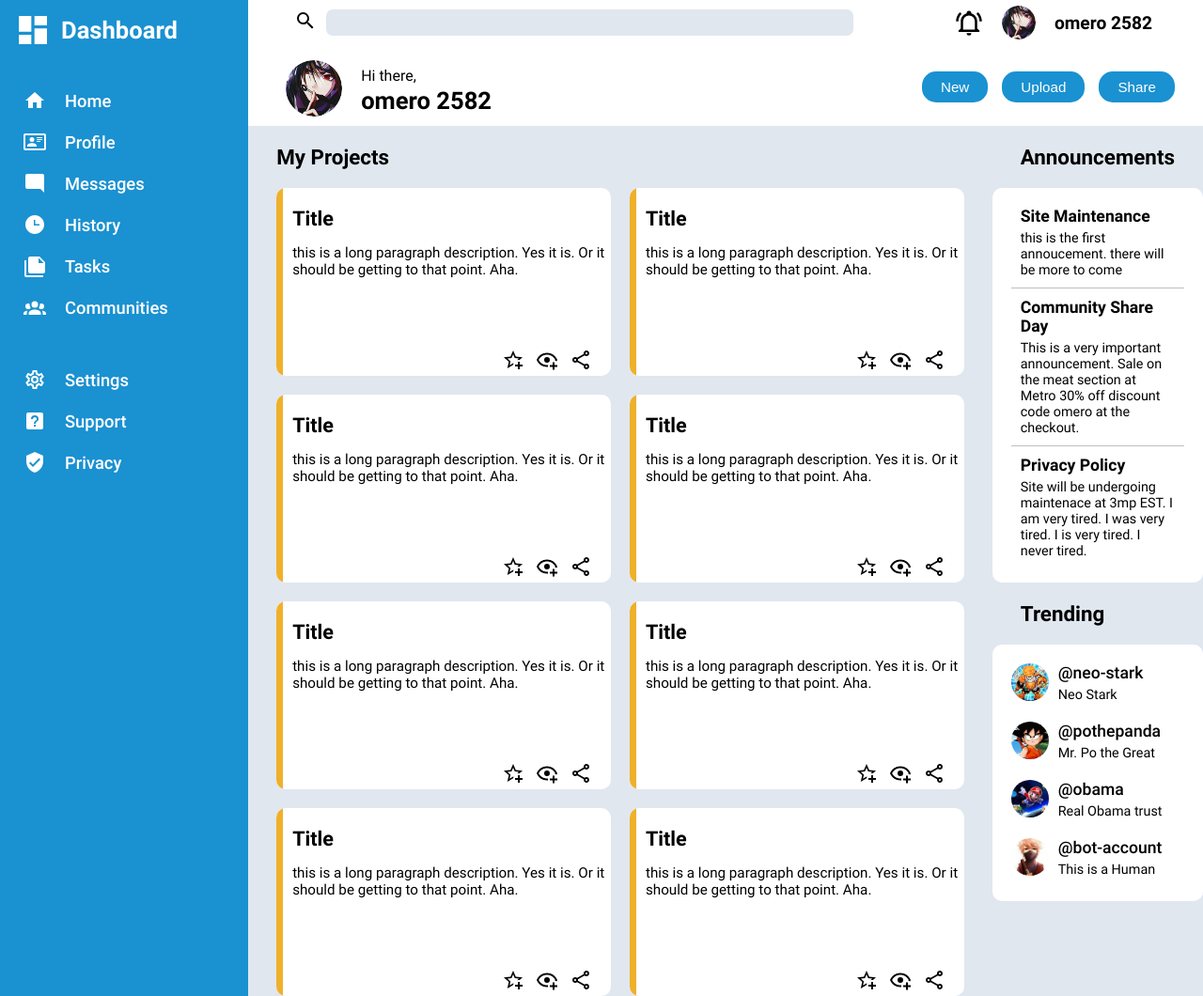
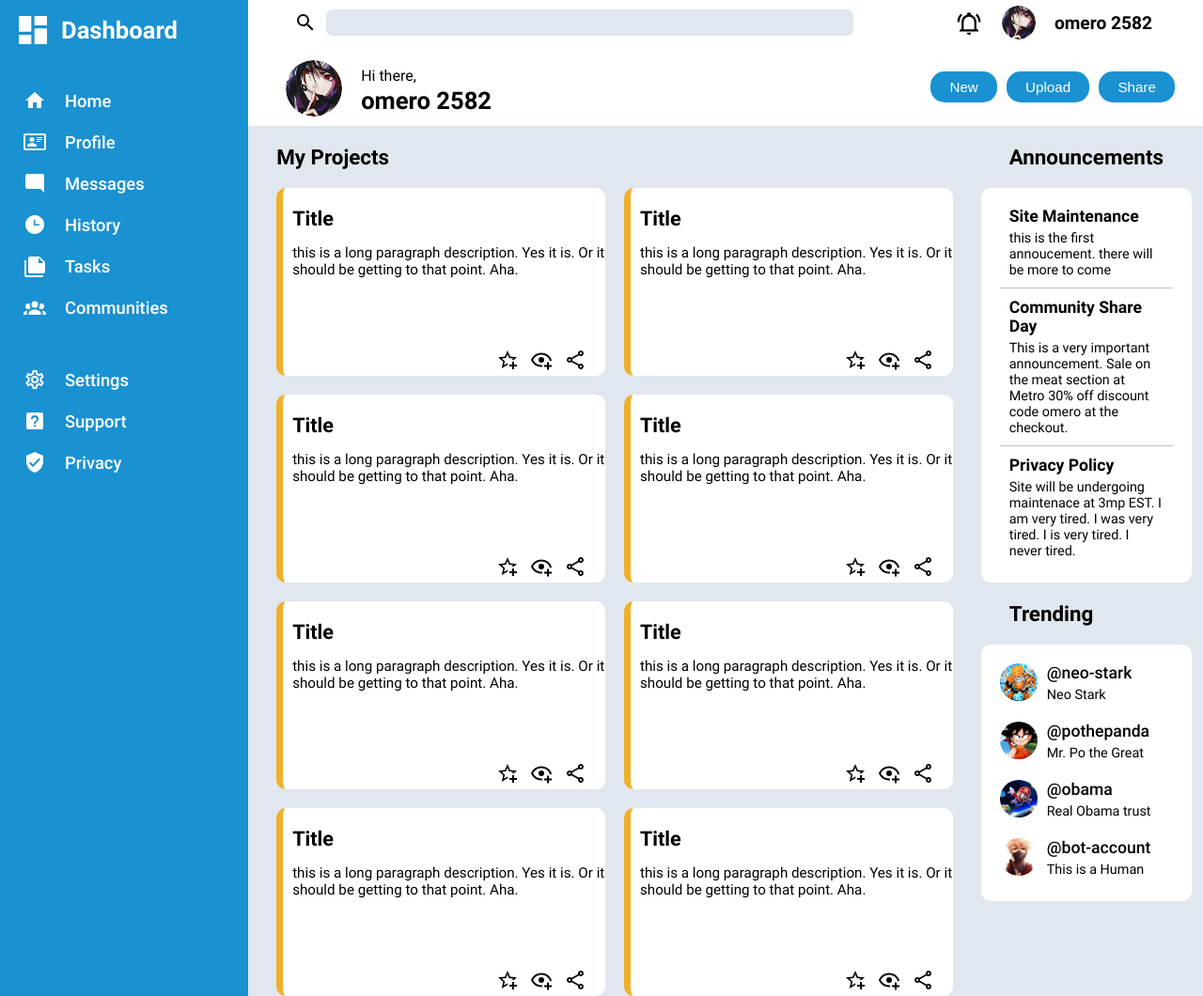
Before and after one commit to omero2582/admin-dashboard, a plain HTML site: page index.html in a window 1280 px wide. Shown: the whole page at 94% size. Drawn offline with Linux system fonts and the light colour scheme.

Commit message:
Add semi-final touches on padding, revised layout
Fixed a couple suboptimal properties on each project card and other
places, topbar i think(?). Still Need to fix padding vs margin on
sidebar to have a proper cutout section be highlighted on hover
(something with a border radius, with each li centered)

```diff
--- a/index.html
+++ b/index.html
@@ -13,11 +13,17 @@
         <div class="header">
             <div class="top-bar">
                 <div class="search-container">
-                    <label for="search"><img src="icons/magnify.svg" alt="search-icon"></label>
+                    <label for="search">
+                        <svg style="width:24px;height:24px" viewBox="0 0 24 24">
+                            <path fill="currentColor" d="M9.5,3A6.5,6.5 0 0,1 16,9.5C16,11.11 15.41,12.59 14.44,13.73L14.71,14H15.5L20.5,19L19,20.5L14,15.5V14.71L13.73,14.44C12.59,15.41 11.11,16 9.5,16A6.5,6.5 0 0,1 3,9.5A6.5,6.5 0 0,1 9.5,3M9.5,5C7,5 5,7 5,9.5C5,12 7,14 9.5,14C12,14 14,12 14,9.5C14,7 12,5 9.5,5Z" />
+                        </svg>
+                    </label>
                     <input type="search" id="search">
                 </div>
                 <div class="profile-container">
-                    <img src="icons/bell-ring-outline.svg" alt="">
+                    <svg style="width:27px;height:27px" viewBox="0 0 24 24">
+                        <path fill="currentColor" d="M10,21H14A2,2 0 0,1 12,23A2,2 0 0,1 10,21M21,19V20H3V19L5,17V11C5,7.9 7.03,5.17 10,4.29C10,4.19 10,4.1 10,4A2,2 0 0,1 12,2A2,2 0 0,1 14,4C14,4.1 14,4.19 14,4.29C16.97,5.17 19,7.9 19,11V17L21,19M17,11A5,5 0 0,0 12,6A5,5 0 0,0 7,11V18H17V11M19.75,3.19L18.33,4.61C20.04,6.3 21,8.6 21,11H23C23,8.07 21.84,5.25 19.75,3.19M1,11H3C3,8.6 3.96,6.3 5.67,4.61L4.25,3.19C2.16,5.25 1,8.07 1,11Z" />
+                    </svg>
                     <img src="profile-images/my-account.jpg" alt="">
                     <h1>omero 2582</h1>
                 </div>
--- a/script.js
+++ b/script.js
@@ -1,9 +1,6 @@
 function addProject(){
     let outer = document.createElement('div');
     outer.classList.add('project');
-
-    let statusBar = document.createElement('div');
-    statusBar.classList.add('status-bar');
 
     let title = document.createElement('h2');
     title.textContent = 'Title';
@@ -29,7 +26,7 @@ function addProject(){
     //
 
 
-    outer.appendChild(statusBar);
+
     outer.appendChild(title);
     outer.appendChild(description);
     outer.appendChild(bottomRow)
--- a/style.css
+++ b/style.css
@@ -18,6 +18,7 @@
 
 :root{
     --blue: hsl(201,78%,46%);
+    --blue-hover: hsl(198,78%,53%);
     --white: #ffffff;
     --gray: hsl(214,31%,91%);
     --yellow: hsl(41,86%,55%);
@@ -37,7 +38,6 @@ body{
 
 .header .top-bar{
     background-color: var(--white);
-    grid-column: 2/3;
 
     display: grid;
     grid-auto-flow: column;
@@ -51,9 +51,13 @@ body{
     display: grid;
     grid-auto-flow: column;
     grid-template-columns: min-content 1fr;
-    grid-template-rows: min-content;
     gap: 10px;
     padding-left: 5px;
+}
+
+.search-container svg{
+   position: relative;
+   top: 2px;
 }
 
 .header .top-bar .search-container input[type='search']{
@@ -68,7 +72,7 @@ body{
     gap: 20px;
 }
 
-.header .top-bar .profile-container img{
+.header .top-bar .profile-container img, .profile-container svg{
     min-width: 30px;
     max-width: 36px;
     border-radius: 50%;
@@ -82,7 +86,7 @@ body{
 
 .header .main-bar{
     display: grid;
-    grid-template-columns: min-content min-content;
+    grid-template-columns: auto auto;
     justify-content: space-between;
     align-items: center;
     padding: 15px 30px 5px;
@@ -90,8 +94,8 @@ body{
 
 .header .main-bar .greeting{
     display: grid;
-    grid-template-columns: repeat(2, max-content);
-    grid-template-rows: repeat(2, min-content);
+    grid-template-columns: repeat(2, max-content);  /*so that profile greeting doesnt warp*/
+    grid-template-rows: repeat(2, auto);
     column-gap: 10px;
 }
 
@@ -114,12 +118,13 @@ body{
 
 .header .main-bar .action-buttons{
     display: grid;
-    grid-template-columns: repeat(3, min-content);
-    grid-template-rows: min-content;
-    gap: 15px;
+    grid-template-columns: repeat(3, auto);
+    gap: min(0.8vw, 20px);
     position: relative;
     bottom: 4px;
 }
+
+
 
 .header .main-bar .action-buttons button{
     padding: 8px 20px;
@@ -131,15 +136,20 @@ body{
     font-size: 0.95rem;
 }
 
+.header .main-bar .action-buttons button:hover{
+    cursor: pointer;
+    background-color: var(--blue-hover);
+}
+
 .sidebar{
     background-color: var(--blue);
     color: var(--white);
-    grid-row: 1/3;
+    grid-row: 1/-1;
 
     display: grid;
     font-weight: 500;
     font-size: 0.8rem;
-    grid-template-rows: repeat(3,min-content);
+    grid-template-rows: repeat(3,min-content) 1fr;
     gap: 20px;
 }
 .sidebar .dashboard-txt{
@@ -173,6 +183,11 @@ body{
     padding-bottom: 20px;
 }
 
+.sidebar ul li:hover{
+    background-color: var(--blue-hover);
+    cursor: pointer;
+}
+
 .sidebar ul svg{
     position: relative;
     bottom: 2px;
@@ -182,12 +197,12 @@ body{
     margin: 0 ;
 }
 
-
 .content{
     background-color: var(--gray);
     display: grid;
     grid-template-columns: 1fr min-content;
     grid-template-rows: repeat(4, auto) 1fr;
+    padding-right: 12px;
 }
 
 .content h1{
@@ -206,22 +221,26 @@ body{
 
 .content .project{
     display: grid;
-    grid-template-columns: min-content 1fr;
+    grid-template-columns:  1fr;
     grid-template-rows: min-content 1fr min-content;
-    column-gap: 10px;
+
     height: 200px;
-    padding-left: 0px;
+    padding-left: 10px;
     background-color: var(--white);
     border-radius: 10px;
-    overflow: hidden;
+    border-left: var(--yellow) 7px solid;
 }
 
 .content .project h2{
+    margin: 20px 0 0;
+    font-size: 1.35rem;
+}
 
+.content .project p{
+    font-size: 0.95rem;
 }
 
 .content .project .bottom-buttons {
-    grid-column: 2/3;
 
     display: grid;
     grid-auto-flow: column;
@@ -235,41 +254,20 @@ body{
     width: 24px;
     height: 24px;
     border: 0;
+    background-position: center;
     background-color: transparent;
 }
 
-button.favorite{
+.content .project button.favorite{
     background-image: url(icons/star-plus-outline.svg);
 }
-button.watch{
+.content .project button.watch{
     background-image: url(icons/eye-plus-outline.svg);
 }
-button.share{
+.content .project button.share{
     background-image: url(icons/share-variant-outline.svg);
 }
-.content .project .status-bar{
-    width: 7px;
-    background-color: var(--yellow);
-    grid-row: 1/4;
-}
 
-
-.content .project h2{
-    margin: 20px 0 0;
-    font-size: 1.35rem;
-}
-
-.content .project p{
-    font-size: 0.95rem;
-}
-
-
-.content .announcements, .trending{
-    background-color: var(--white);
-    padding: 20px;
-    padding-bottom: 15px;
-    border-radius: 10px;
-}
 
 .content .announcements div + div{
     border-top: 1.5px solid hsl(0, 0%, 75%);
@@ -287,12 +285,17 @@ button.share{
     margin-top: 5px;
 }
 
-
+.content .announcements, .trending{
+    background-color: var(--white);
+    padding: 20px;
+    padding-bottom: 15px;
+    border-radius: 10px;
+}
 
 .trending > div{
     display: grid;
     grid-template-columns: auto auto 1fr;
-    grid-template-rows: 1fr auto;
+    grid-template-rows: auto 1fr;
 }
 
 .trending > div + div{
@@ -320,7 +323,3 @@ button.share{
 
     grid-row: 1/3;
 }
-
-button:hover{
-    cursor: pointer;
-}
```
